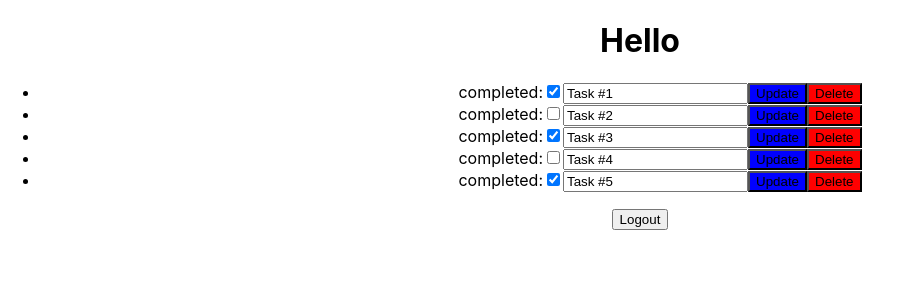
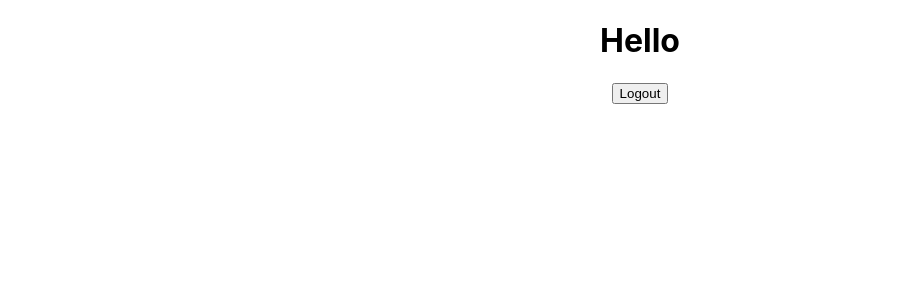
Before and after one commit to netanel1234/Todo-list-React-Spring-Boot-App, a React (Create React App) app in the folder todolistclient/: page /api/todo-list in a window 1280 px wide. Shown: the top 300 px of the page, without its empty margins (0-902 px from the left). Built offline with nearby package versions, Linux system fonts and the light colour scheme.

Commit message:
Improving the client side.

```diff
--- a/todolistclient/src/components/TodoListPage.js
+++ b/todolistclient/src/components/TodoListPage.js
@@ -7,13 +7,7 @@ const apiUrl = "http://localhost:8080/api";
 const TodoListPage = () => {
   const [token, setToken] = useState("");
   const [username, setUsername] = useState("");
-  const [todos, setTodos] = useState([
-    { id: 1, task: "Task #1", completed: true },
-    { id: 2, task: "Task #2", completed: false },
-    { id: 3, task: "Task #3", completed: true },
-    { id: 4, task: "Task #4", completed: false },
-    { id: 5, task: "Task #5", completed: true },
-  ]);
+  const [todos, setTodos] = useState([]);
 
   useEffect(() => {
     setToken(localStorage.getItem("token"));
```
